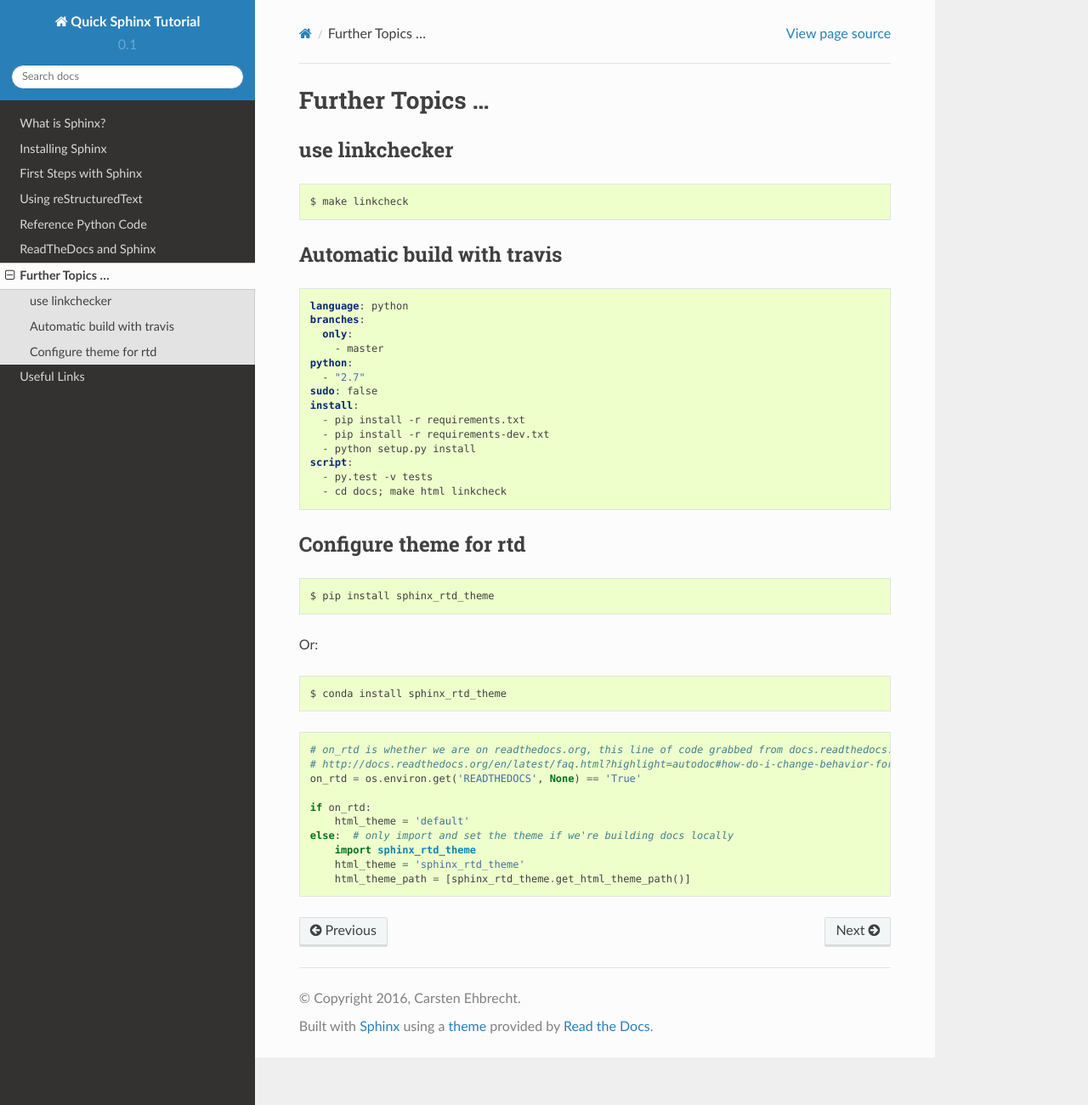
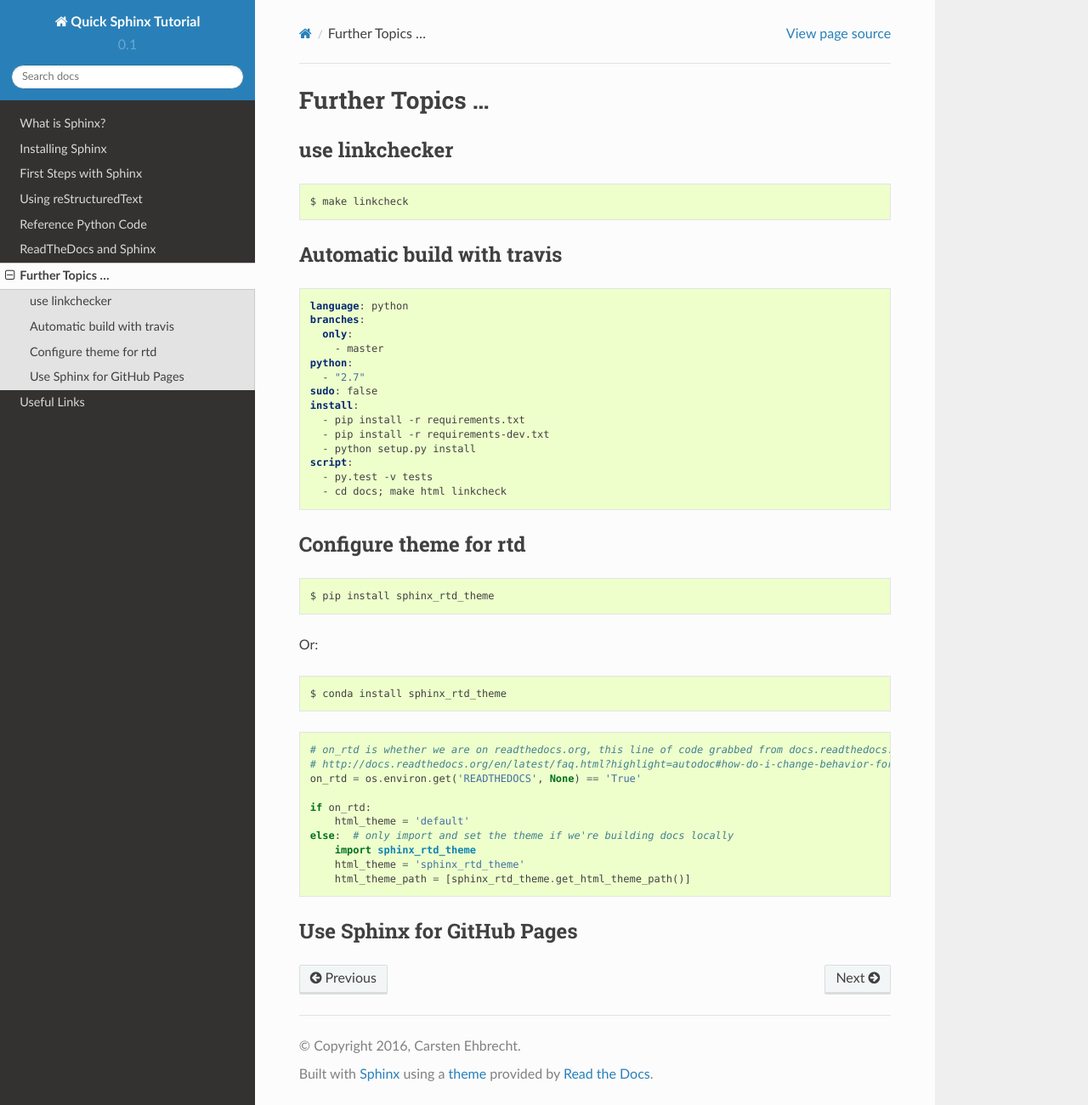
Before and after one commit to cehbrecht/quick-sphinx-tutorial, a Sphinx documentation site: the page built from docs/source/advanced.rst, in a window 1280 px wide and 1300 px high. Shown: the whole window at 85% size. Built offline with Sphinx 7.4.7 and the Read the Docs theme 2.0.0, drawn with Linux system fonts in a browser that asks for light colours.

Commit message:
update adavanced

```diff
--- a/docs/source/advanced.rst
+++ b/docs/source/advanced.rst
@@ -41,3 +41,6 @@ Or:
        import sphinx_rtd_theme
        html_theme = 'sphinx_rtd_theme'
        html_theme_path = [sphinx_rtd_theme.get_html_theme_path()]
+
+Use Sphinx for GitHub Pages
+---------------------------
```
